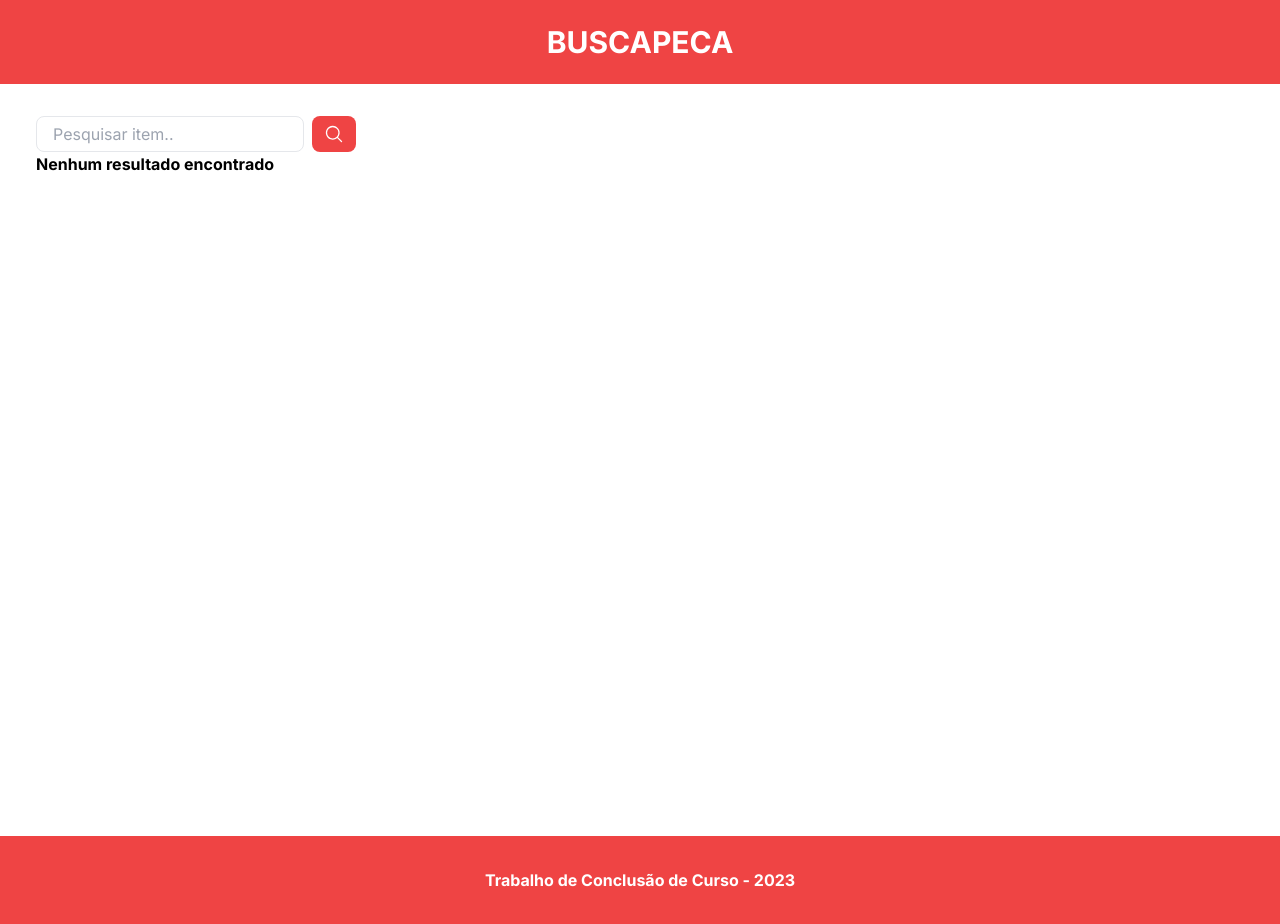
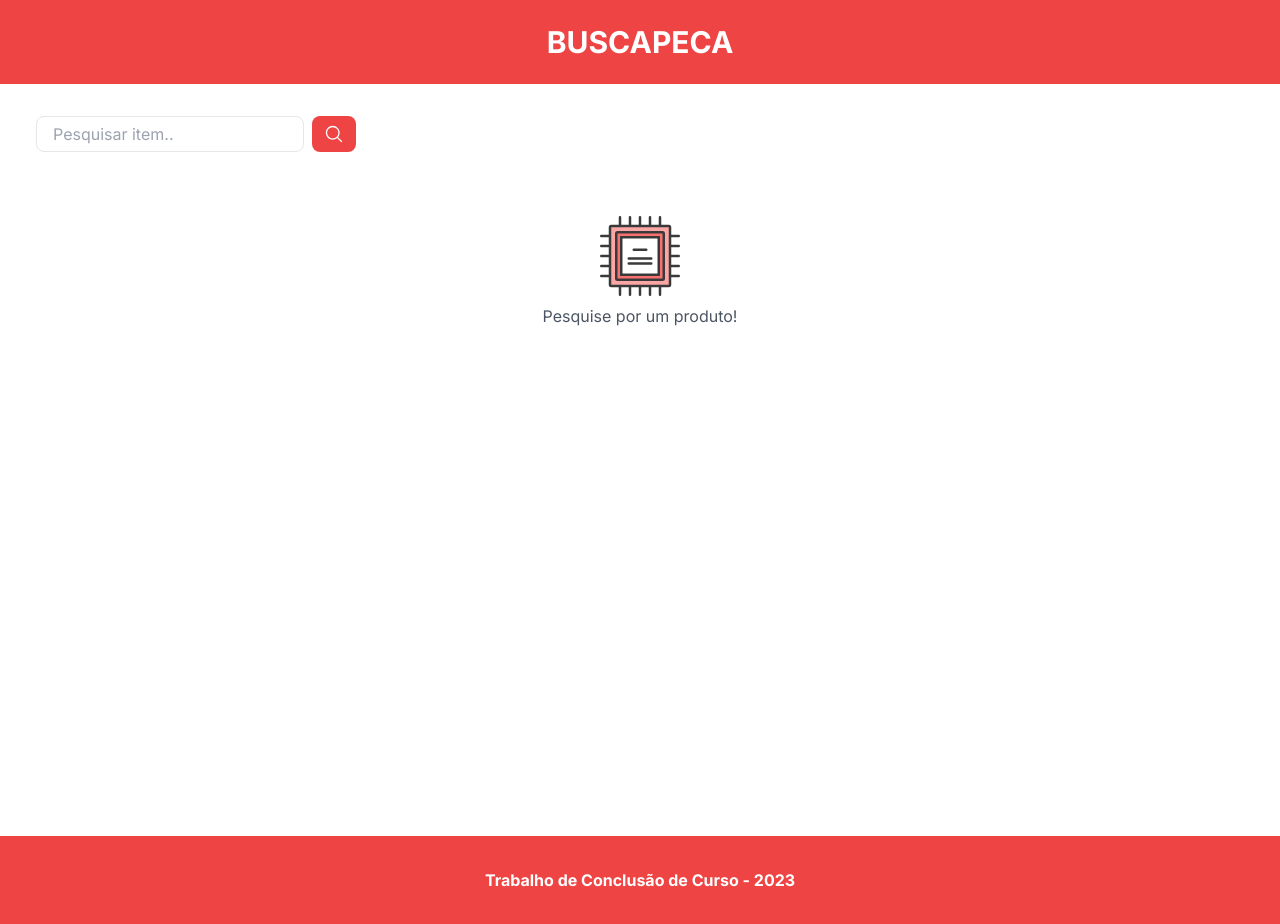
Before and after one commit to lucasdebeterco/buscapecas, a Next.js app: page / in a window 1280 px wide. Built offline with nearby package versions, Linux system fonts and the light colour scheme.

Commit message:
doing some general redesign

```diff
--- a/package.json
+++ b/package.json
@@ -23,6 +23,7 @@
     "react": "18.2.0",
     "react-dom": "18.2.0",
     "react-query": "^3.39.3",
+    "sass": "^1.66.1",
     "tailwindcss": "3.3.3",
     "typescript": "5.1.6",
     "uuid": "^9.0.0"
--- /dev/null
+++ b/src/app/components/Loader/Loader.tsx
@@ -0,0 +1,9 @@
+import './loaderStyles.scss'
+
+export function Loader() {
+    return (
+        <div className='flex justify-center items-center w-full h-[30vh]'>
+            <span className="loader"></span>
+        </div>
+    )
+}
--- /dev/null
+++ b/src/app/components/Loader/loaderStyles.scss
@@ -0,0 +1,19 @@
+.loader {
+    width: 48px;
+    height: 48px;
+    border-radius: 50%;
+    display: inline-block;
+    border-top: 3px solid #ef4444;
+    border-right: 3px solid transparent;
+    box-sizing: border-box;
+    animation: rotation 1s linear infinite;
+}
+
+@keyframes rotation {
+    0% {
+        transform: rotate(0deg);
+    }
+    100% {
+        transform: rotate(360deg);
+    }
+}
--- a/src/app/components/ProductList.tsx
+++ b/src/app/components/ProductList.tsx
@@ -1,11 +1,13 @@
 'use client'
 
-import {v4 as uuidv4} from "uuid";
-import {useState} from "react";
+import { Loader } from '@/app/components/Loader/Loader';
+import { v4 as uuidv4 } from "uuid";
+import { useState } from "react";
 import axios from "axios";
-import {IProduct} from "@/app/types/Product.types";
-import {MagnifyingGlass} from "@phosphor-icons/react";
+import { IProduct } from "@/app/types/Product.types";
+import { MagnifyingGlass } from "@phosphor-icons/react";
 import { getApiHost } from '@/app/utils/getApiHost';
+import { SearchForProduct } from '@/app/components/SearchForProduct';
 
 export function ProductList() {
     let [productList, setProductList]  = useState([])
@@ -41,7 +43,7 @@ export function ProductList() {
             </form>
 
             { isLoading ? (
-                <>Carregando</>
+                <Loader />
             ) : productList.length ? (
                 <div className='productList grid grid-cols-5 gap-6 my-8'>
                     {productList.map((product:IProduct) => {
@@ -67,7 +69,7 @@ export function ProductList() {
                     })}
                 </div>
             ) : (
-                <strong>Nenhum resultado encontrado</strong>
+                <SearchForProduct />
             )}
         </div>
     )
--- /dev/null
+++ b/src/app/components/SearchForProduct.tsx
@@ -0,0 +1,8 @@
+export function SearchForProduct() {
+    return (
+        <div className='flex flex-col gap-2 justify-center items-center h-[30vh]'>
+            <img src={`/images/logoIcon.svg`} alt='Icone Loja' width={80} height={80} />
+            <span className='text-gray-600'>Pesquise por um produto!</span>
+        </div>
+    )
+}
```
Also changed, not shown: public/images/logoIcon.svg (added), 1 other file (tests, documents, lock files or other folders).
